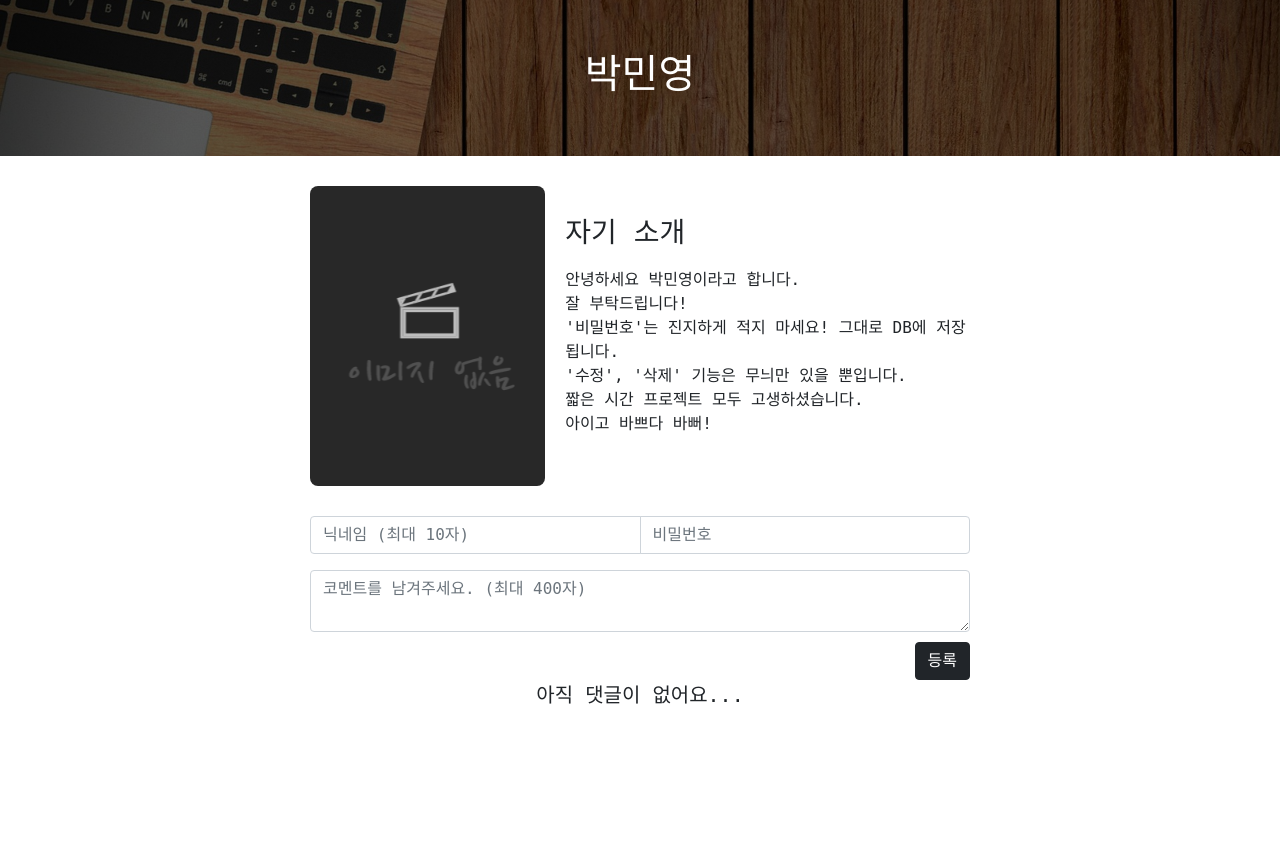
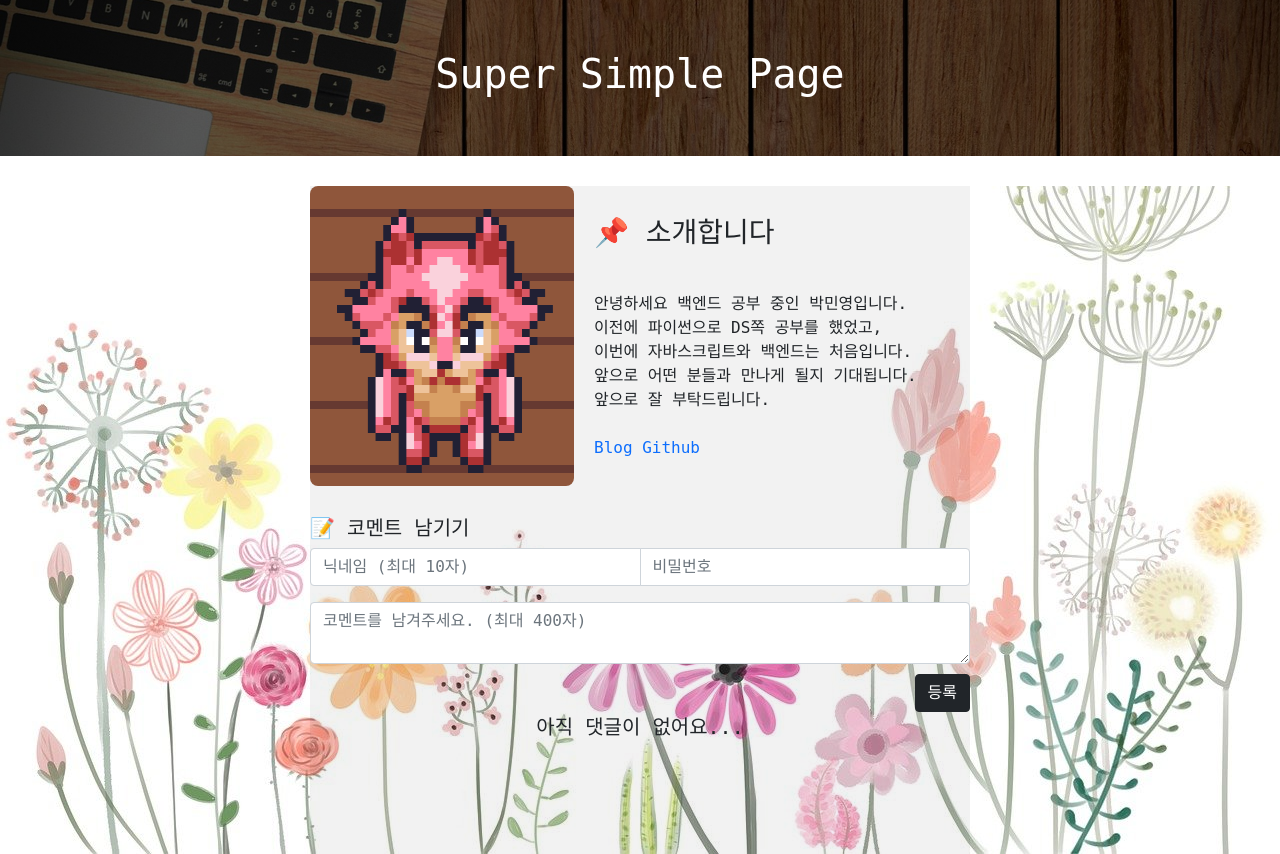
Before and after one commit to JW01987/milk-team, a Flask app: page /minyoung in a window 1280 px wide. Before the commit the page ends 704 px from the top, so only its background shows below. Run offline with Flask 3, Linux system fonts and the light colour scheme; data that the repository does not hold is empty; some web fonts are replaced.

Commit message:
Chore: private page fixed

```diff
--- a/static/css/minyoung.css
+++ b/static/css/minyoung.css
@@ -2,7 +2,7 @@
   font-family: 'Nanum Gothic Coding', monospace;
 }
 
-.mypic {
+.header {
   width: 100%;
   background-image: linear-gradient(0deg,
       rgba(0, 0, 0, 0.5),
@@ -17,15 +17,24 @@
   align-items: center;
   justify-content: center;
 
-  /* padding-left: 50px; */
   padding: 50px 20px 50px 20px;
   margin-bottom: 30px;
 }
 
+a {
+  text-decoration: none;
+}
+
+.body {
+  background-image: url("../images/background_minyoung.jpg");
+  background-size: cover;
+  background-position: center bottom;
+}
 .body-container {
   display: flex;
   flex-direction: column;
   width:660px;
+  background-color:rgba(0, 0, 0, 0.05);
   margin-left: auto;
   margin-right: auto;
 }
@@ -36,10 +45,7 @@
   float: left;
   width: 100%;
   height: 300px;
-  /* align-items: center; */
-  /* justify-content: center; */
 
-  /* padding-left: 50px; */
   margin-left: auto;
   margin-right: auto;
   margin-bottom: 30px;
--- a/templates/minyoung.html
+++ b/templates/minyoung.html
@@ -24,24 +24,28 @@
 </head>
 
 <body>
-  <div class="mypic">
-    <h1 id="title">박민영</h1>
+  <div class="header">
+    <h1 id="title">Super Simple Page</h1>
   </div>
+  <div class="body">
     <div class="body-container">
       <div class="introduce">
-      <img src="../static/images/no_img.png">
+        <img src="../static/images/minyoung.png">
         <div class="myinfo">
-        <h3>자기 소개</h3>
-        <p>안녕하세요 박민영이라고 합니다.
-잘 부탁드립니다!
-'비밀번호'는 진지하게 적지 마세요! 그대로 DB에 저장됩니다.
-'수정', '삭제' 기능은 무늬만 있을 뿐입니다.
-짧은 시간 프로젝트 모두 고생하셨습니다.
-아이고 바쁘다 바뻐!
+          <h3>📌 소개합니다</h3>
+          <p>
+안녕하세요 백엔드 공부 중인 박민영입니다.
+이전에 파이썬으로 DS쪽 공부를 했었고,
+이번에 자바스크립트와 백엔드는 처음입니다.
+앞으로 어떤 분들과 만나게 될지 기대됩니다.
+앞으로 잘 부탁드립니다.
+
+<a href="https://issuebombom.tistory.com/" target="_blank">Blog </a><a href="https://github.com/issuebombom"
+target="_blank">Github</a>
           </p>
         </div>
       </div>
-
+      <h5>📝 코멘트 남기기</h5>
       <div class="mypost" id="post-box">
         <div class="input-group mb-3">
           <input type="text" id="nickname" class="form-control" placeholder="닉네임 (최대 10자)" aria-label="nickname"
@@ -77,6 +81,7 @@
         </nav>
       </div>
     </div>
+  </div>
 </body>
 
 </html>
```
Also changed, not shown: static/images/background_minyoung.jpg (added). Lines whose indentation alone changed are shown as unchanged.
